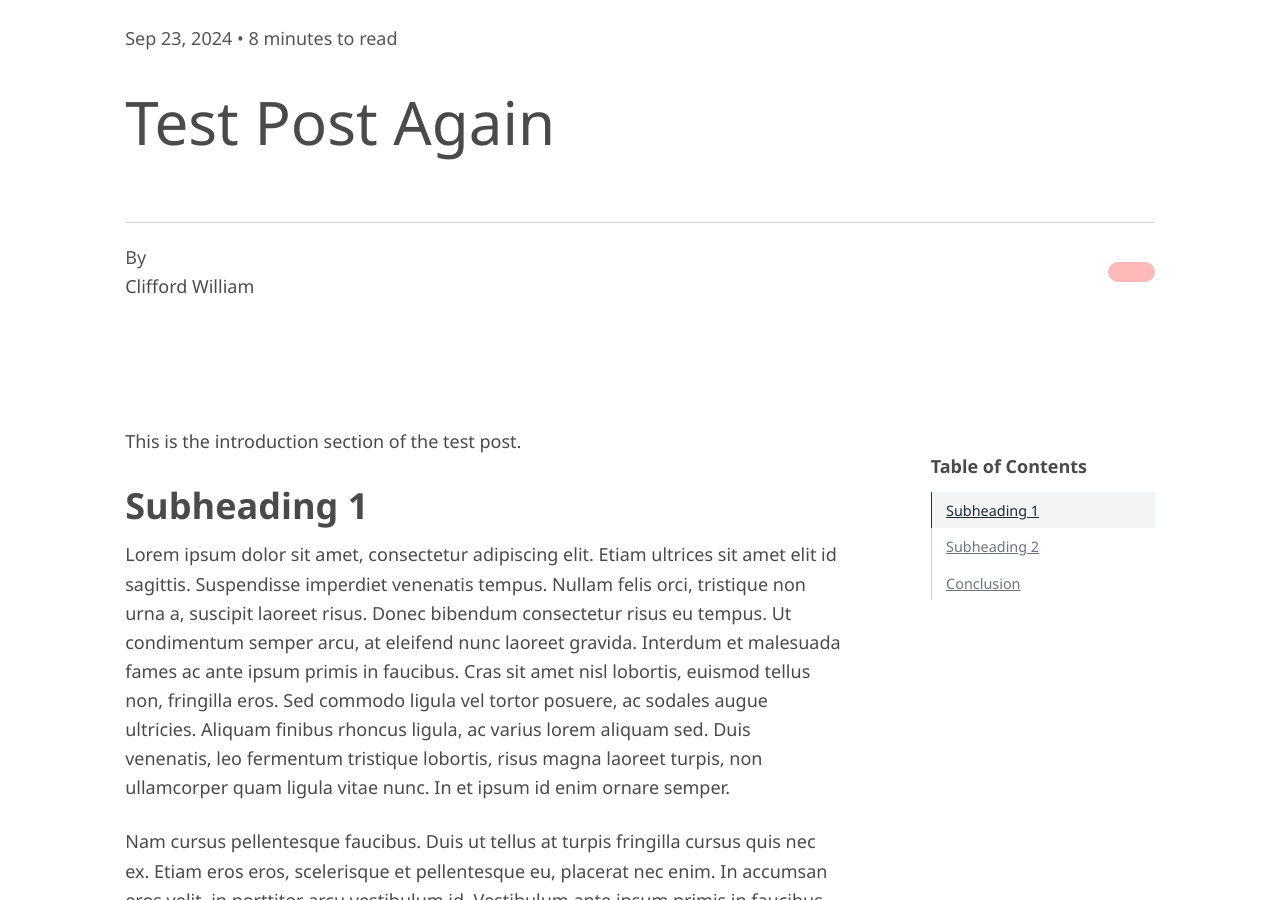
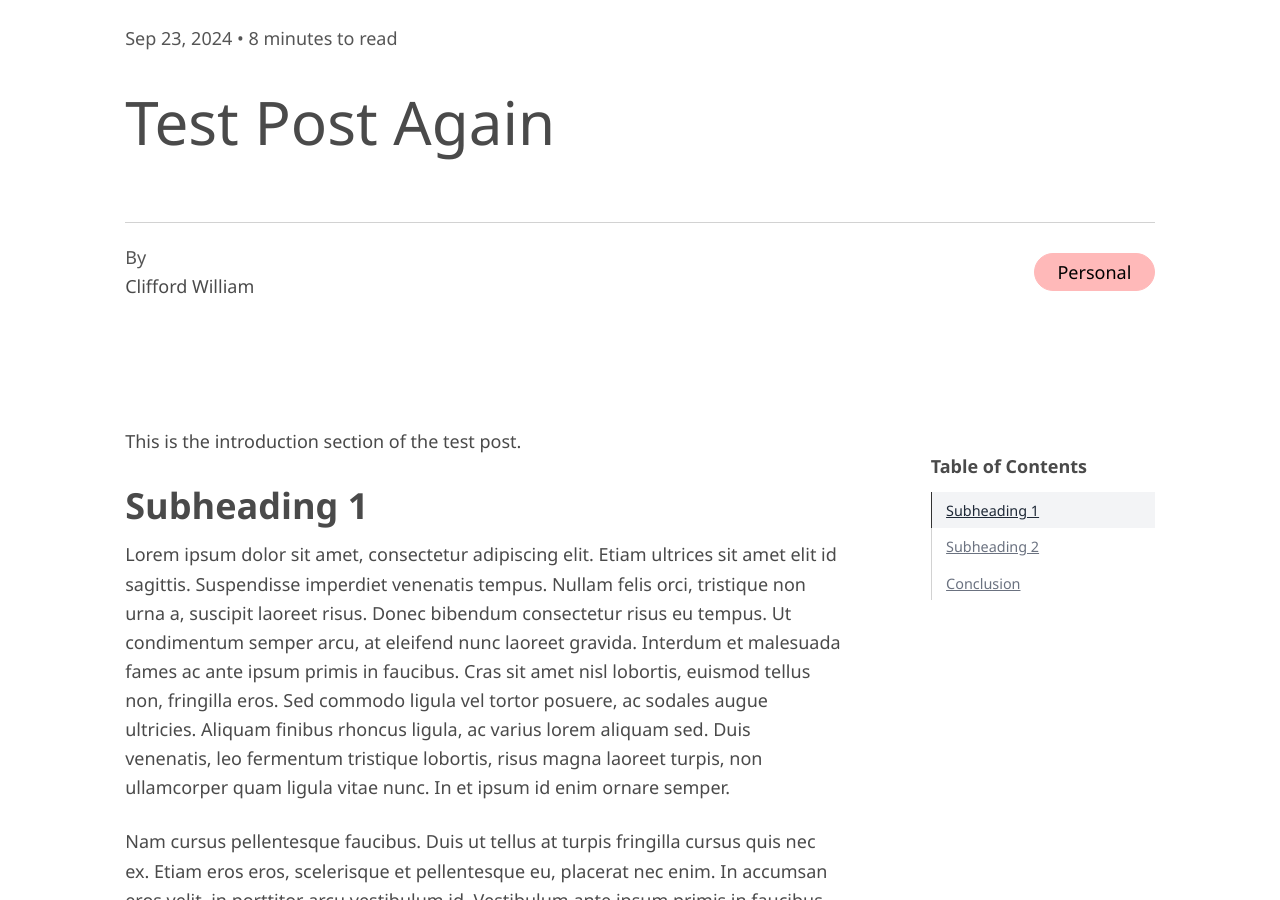
Before and after one commit to cliffordwilliam/cliffordwilliam.github.io, a Jekyll site: the page built from _posts/2024-09-23-test-post-again.md, in a window 1280 px wide and 900 px high, scrolled down 706 px. Built offline with Jekyll 4.4.1, drawn with Linux system fonts in a browser that asks for light colours.

Commit message:
fix category button in post layout

```diff
--- a/_layouts/post.html
+++ b/_layouts/post.html
@@ -20,11 +20,12 @@ layout: default
         <p>
           <span>By</span><br>{{ site.title }}
         </p>
-        {% assign category_slug = page.categories | first | downcase %}
+        {% assign category = page.categories | first %}
+        {% assign category_slug = category | downcase %}
         {% if category_slug == 'personal' %}
-            <a class="button red" href="{{ category_slug }}.html">{{ category }}</a>
+            <a class="button red" href="{% link personal.md %}">{{ category }}</a>
         {% elsif category_slug == 'technology' %}
-            <a class="button green" href="{{ category_slug }}.html">{{ category }}</a>
+            <a class="button green" href="{% link technology.md %}">{{ category }}</a>
         {% else %}
             <a class="button" href="{{ category_slug }}.html">{{ category }}</a>
         {% endif %}
```
